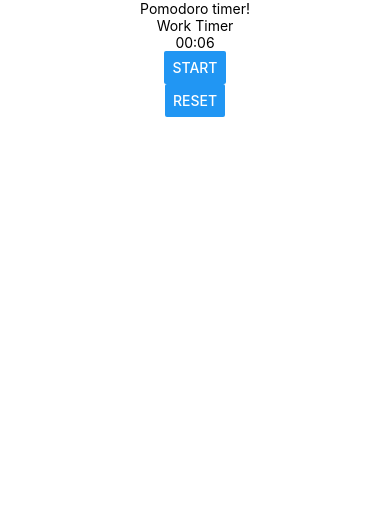
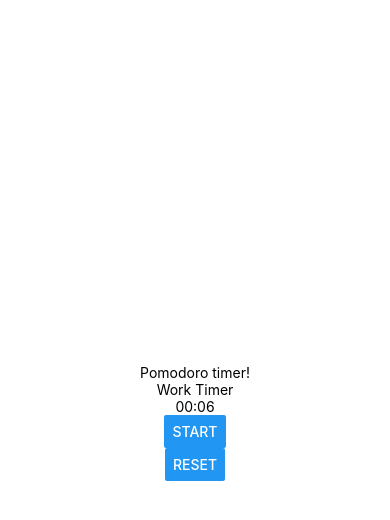
Before and after one commit to zseen/cs50-mobile, a React Native app in the folder project1/: screen / in a window 390 px wide. Shown: the top 520 px of the page. Built offline with nearby package versions, Linux system fonts and the light colour scheme.

Commit message:
Add vibration when reaching zero

```diff
--- a/project1/App.js
+++ b/project1/App.js
@@ -1,6 +1,6 @@
 import React from "react";
 import { StyleSheet, Text, View, Button } from "react-native";
-//import {vibrate} from './utils'
+import vibrate from './utils/vibrate.js'
 
 //const WORKTIME = 25 * 60;
 const WORKTIME = 0.1 * 60;
@@ -18,10 +18,9 @@ export default class App extends React.Component {
         };
     };
 
-    componentWillUpdate(nextState) {
+    componentWillUpdate() {
         if (this.state.count === 0) {
-            console.log("vibrate")
-            //vibrate();
+            vibrate();
             this.setState(prevState => ({
                 count: prevState.isWorkTimer ? BREAKTIME : WORKTIME,
                 isWorkTimer: prevState.isBreakTimer,
@@ -103,6 +102,7 @@ const styles = StyleSheet.create({
     container: {
         flex: 1,
         backgroundColor: "#fff",
+		justifyContent:"center",
         alignItems: "center"
     }
 });
```
